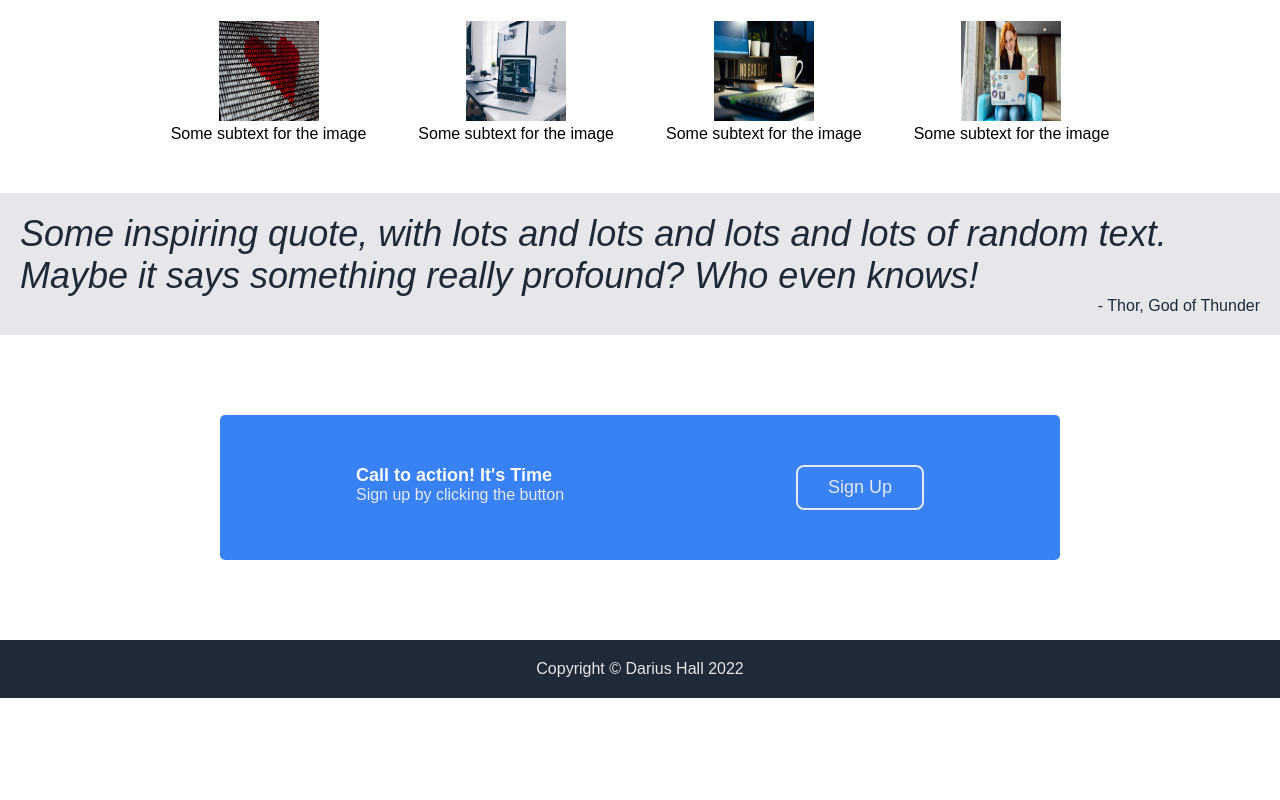
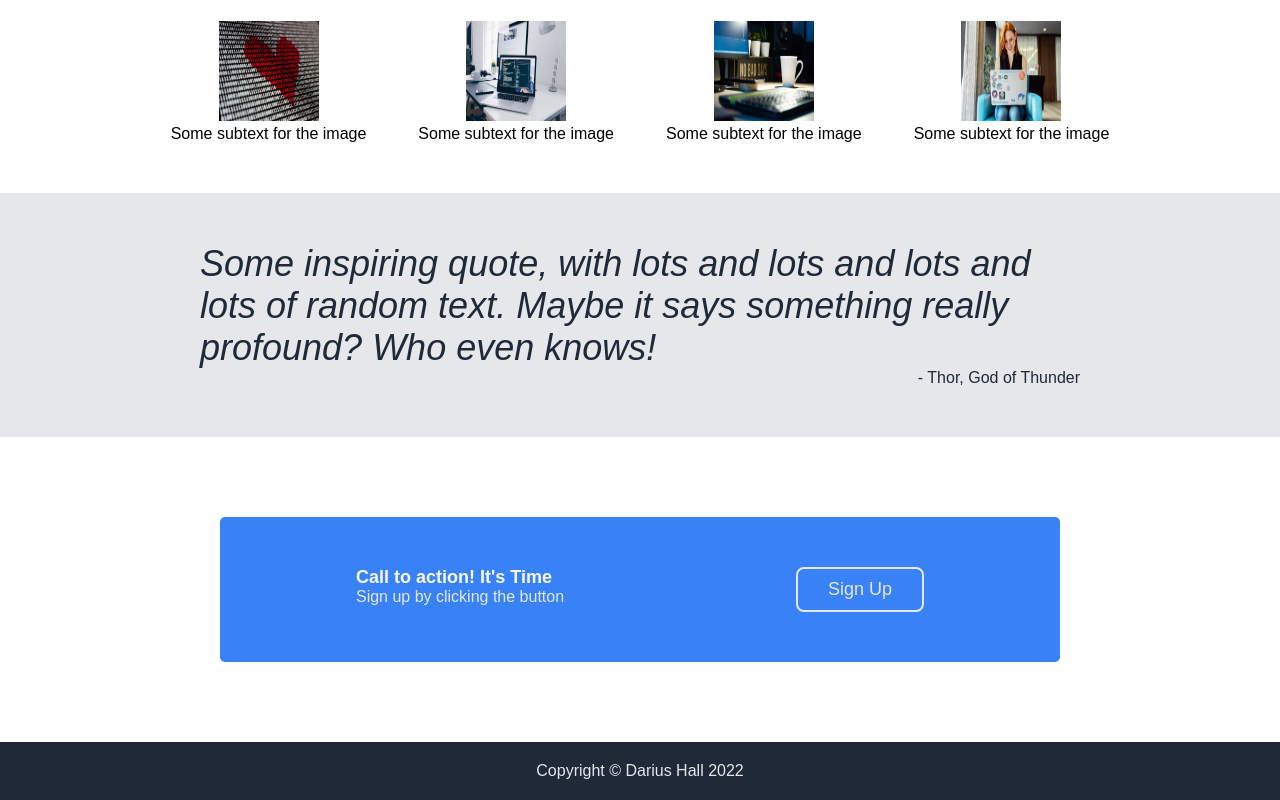
Before and after one commit to dubiZA/odin_landing_page, a plain HTML site: page index.html in a window 1280 px wide. Shown: the part 813-1613 px from the top of the page. Before the commit the page ends 1511 px from the top, so only its background shows below. Drawn offline with Linux system fonts and the light colour scheme.

Commit message:
Align hero center and modify quote box padding

```diff
--- a/styles.css
+++ b/styles.css
@@ -51,6 +51,7 @@ header ul {
 .hero {
     display: flex;
     justify-content: space-between;
+    align-items: center;
     flex-wrap: wrap;
     padding: 20px;
 }
@@ -96,7 +97,7 @@ header ul {
     color: #1F2937;
     display: flex;
     flex-direction: column;
-    padding: 20px;
+    padding: 50px 200px;
 }
 
 .quote-text {
```
